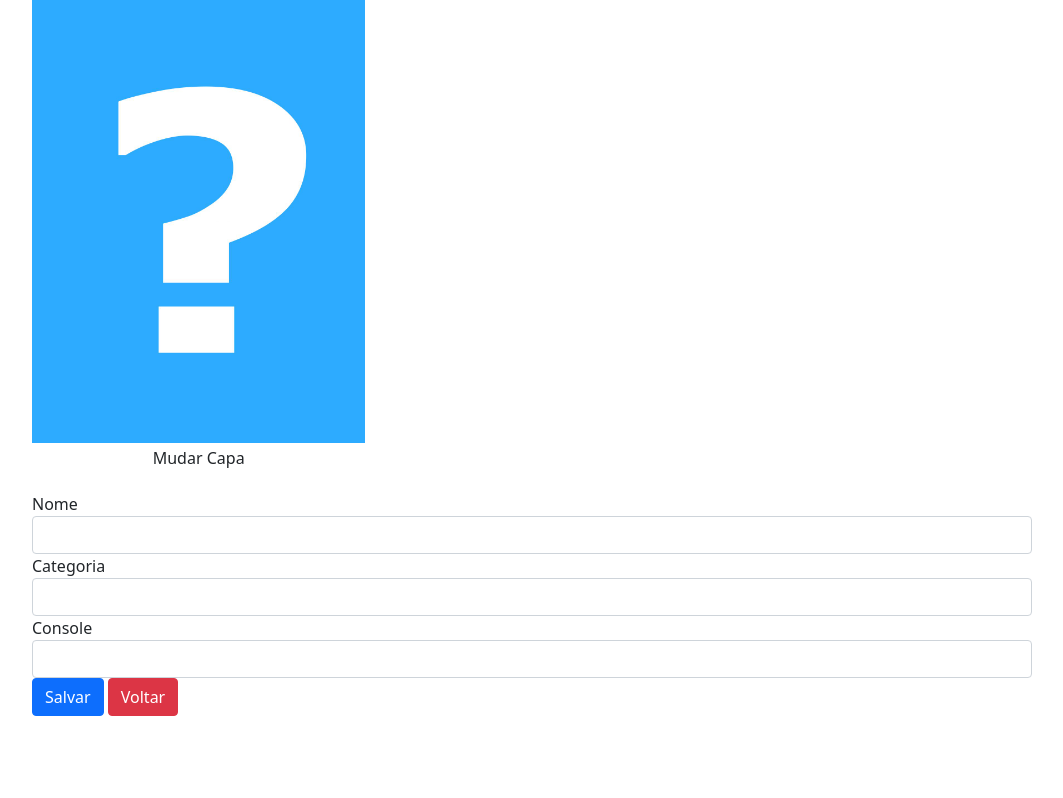
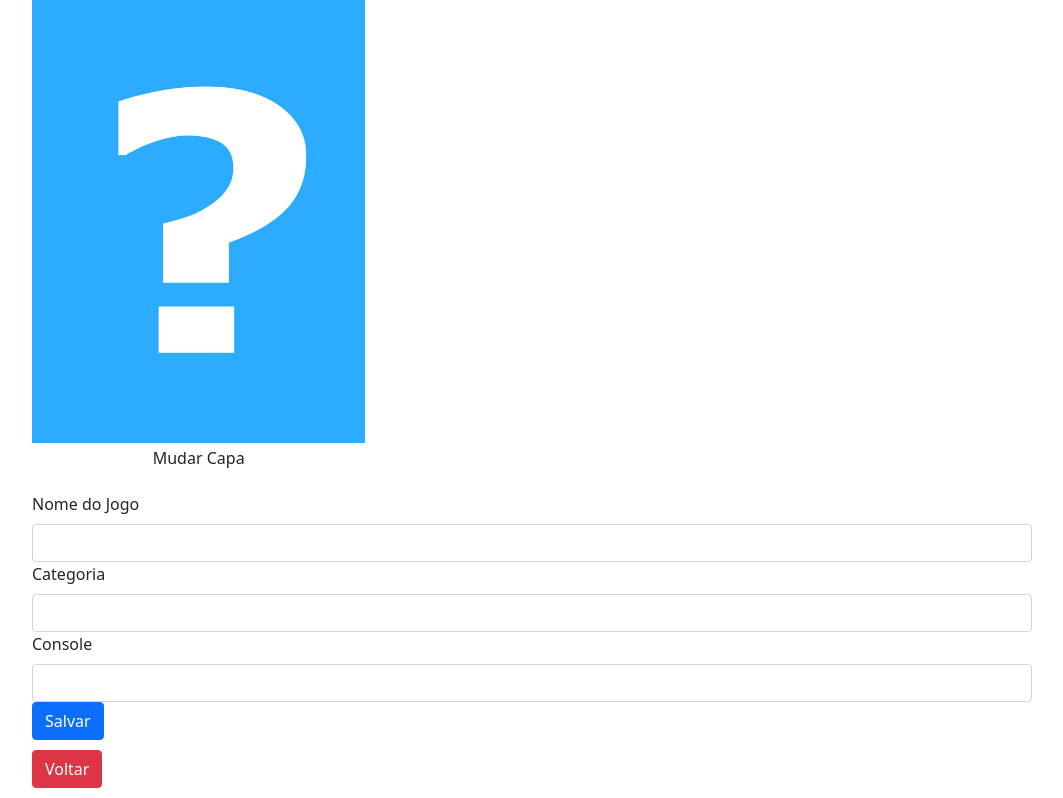
Before and after one commit to RodResq/flask-python-labs, a Flask app: page /novo in a window 1280 px wide. Shown: the part 67-865 px from the top of the page, without its empty margins (108-1171 px from the left). Before the commit the page ends 783 px from the top, so only its background shows below. Run offline with Flask 3, Linux system fonts and the light colour scheme; the visitor is signed in with stand-in values (Sample User, id 1); some libraries are stand-ins or nearby versions.

Commit message:
sexta 1st

```diff
--- a/api.py
+++ b/api.py
@@ -1,7 +1,7 @@
 from flask import Flask
 from flask_sqlalchemy import SQLAlchemy
 from urllib.parse import urlencode
-
+from flask_wtf.csrf import CSRFProtect
 
 
 app = Flask(__name__)
@@ -10,6 +10,8 @@ app = Flask(__name__)
 db = SQLAlchemy()
 app.config.from_pyfile('config.py')
 
+csrf = CSRFProtect(app)
+
 db.init_app(app)
 
 from views import *
--- a/helpers.py
+++ b/helpers.py
@@ -2,13 +2,14 @@ import os
 
 from flask_wtf import FlaskForm
 from api import app
-from wtforms import StringField, validators
+from wtforms import StringField, SubmitField, validators
 
 
 class FormularioJogo(FlaskForm):
-    nome = StringField('Nome do Jogo', )
-    categoria = StringField()
-    console = StringField()
+    nome = StringField('Nome do Jogo', [validators.DataRequired(), validators.Length(min=1, max=50)])
+    categoria = StringField('Categoria', [validators.DataRequired(), validators.Length(min=1, max=40)])
+    console = StringField('Console', [validators.DataRequired(), validators.Length(min=1, max=20)])
+    salvar = SubmitField('Salvar')
 
 def recupera_imagem(id):
     for nome_arquivo in os.listdir(app.config['PATH_UPLOADS']):
--- a/templates/novo.html
+++ b/templates/novo.html
@@ -13,18 +13,20 @@
     </figure>
     <fieldset>
       <div class="form-group">
-        <label for="nome">Nome</label>
-        <input type="text" id="nome" name="nome" class="form-control">
+        {{ form.nome.label(class='form-label') }}
+        {{ form.nome(class='form-control') }}
       </div>
       <div class="form-group">
-        <label for="categoria">Categoria</label>
-        <input type="text" id="categoria" name="categoria" class="form-control">
+        {{ form.categoria.label(class='form-label') }}
+        {{ form.categoria(class='form-control') }}
       </div>
       <div class="form-group">
-        <label for="console">Console</label>
-        <input type="text" id="console" name="console" class="form-control">
+        {{ form.console.label(class='form-label') }}
+        {{ form.console(class='form-control') }}
       </div>
-      <button type="submit" class="btn btn-primary btn-salvar">Salvar</button>
+      <div class="form-group">
+        {{ form.salvar(class='btn btn-primary') }}
+      </div>
       <a class="btn btn-danger" href={{ url_for('index') }}>Voltar</a>
     </fieldset>
   </form>
--- a/views.py
+++ b/views.py
@@ -1,7 +1,7 @@
 from flask import render_template, request, redirect, session, flash, url_for, send_from_directory
 from models import Jogos, Usuarios
 from api import app, db
-from helpers import recupera_imagem, deleta_arquivo
+from helpers import recupera_imagem, deleta_arquivo, FormularioJogo
 import time
 
 
@@ -15,7 +15,9 @@ def index():
 def novo():
     if 'usuario_logado' not in session or session['usuario_logado'] == None:
         return redirect(url_for('login', proxima=url_for('novo')))
-    return render_template('novo.html', titulo='Novo Jogo')
+    form = FormularioJogo(request.form)
+
+    return render_template('novo.html', titulo='Novo Jogo', form=form)
 
 
 @app.route("/criar", methods=['POST',])
@@ -48,28 +50,37 @@ def editar(id):
     if 'usuario_logado' not in session or session['usuario_logado'] == None:
         return redirect(url_for('login', proxima=url_for('editar', id=id)))
     jogo = Jogos.query.filter_by(id=id).first()
+
+    form = FormularioJogo()
+    form.nome.data = jogo.nome
+    form.categoria.data = jogo.categoria
+    form.console.data = jogo.console
+
     capa_jogo = recupera_imagem(id)
 
-    return render_template('editar.html', titulo='Editar Jogo', jogo=jogo, capa_jogo=capa_jogo)
+    return render_template('editar.html', titulo='Editar Jogo', id=id, form=form, capa_jogo=capa_jogo)
 
 
 @app.route("/atualizar", methods=['POST',])
 def atualizar():
     jogo = Jogos.query.filter_by(id=request.form['id']).first()
-    jogo.nome = request.form['nome']
-    jogo.categoria = request.form['categoria']
-    jogo.console = request.form['console']
+    form = FormularioJogo(request.form)
 
-    db.session.add(jogo)
-    db.session.commit()
+    if form.validate_on_submit():
+        jogo.nome = form.nome.data
+        jogo.categoria = form.categoria.data
+        jogo.console = form.console.data
 
-    arquivo = request.files['arquivo']
-    path_uploads = app.config['PATH_UPLOADS']
-    timestamp = time.time()
+        db.session.add(jogo)
+        db.session.commit()
 
-    deleta_arquivo(jogo.id)
+        arquivo = request.files['arquivo']
+        path_uploads = app.config['PATH_UPLOADS']
+        timestamp = time.time()
 
-    arquivo.save(f'{path_uploads}/capa{jogo.id}-{timestamp}.jpg')
+        deleta_arquivo(jogo.id)
+
+        arquivo.save(f'{path_uploads}/capa{jogo.id}-{timestamp}.jpg')
 
     return redirect(url_for('index'))
 
```
Also changed, not shown: templates/editar.html (+11 -8 lines), uploads/capa20-1742556677.2838492.jpg (added), uploads/capa21-1742468034.1331334.jpg (added).
